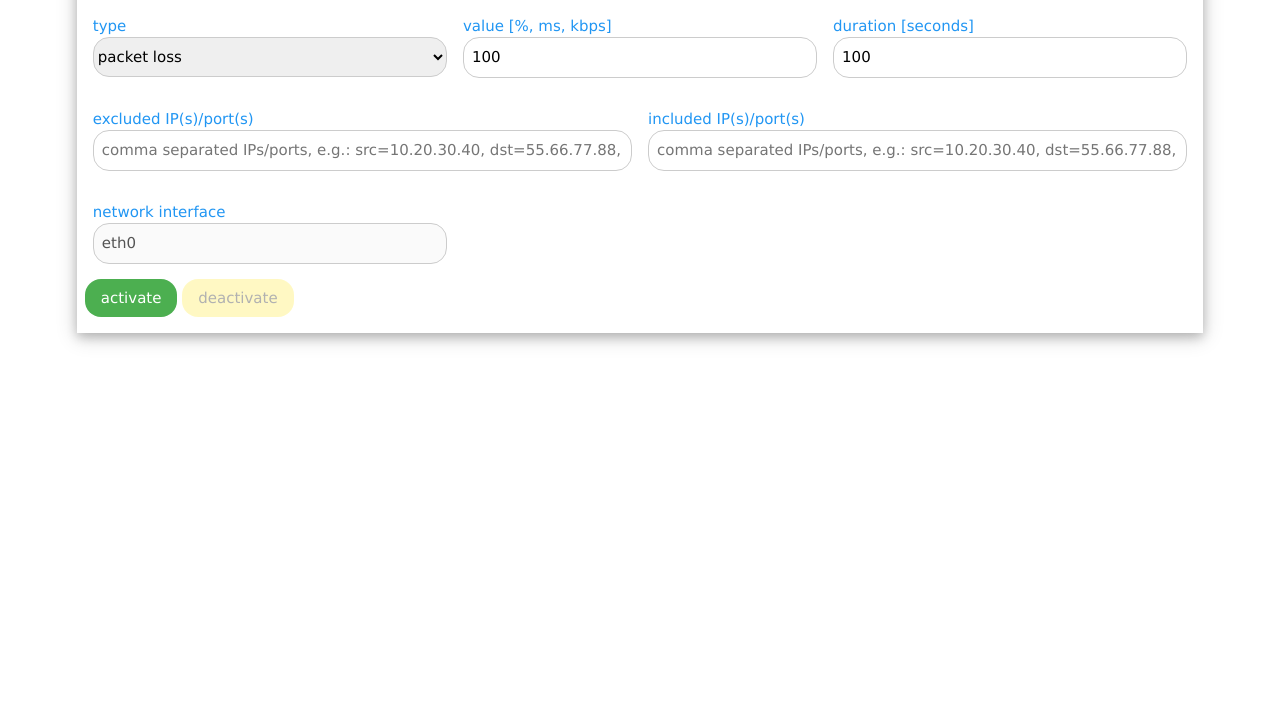
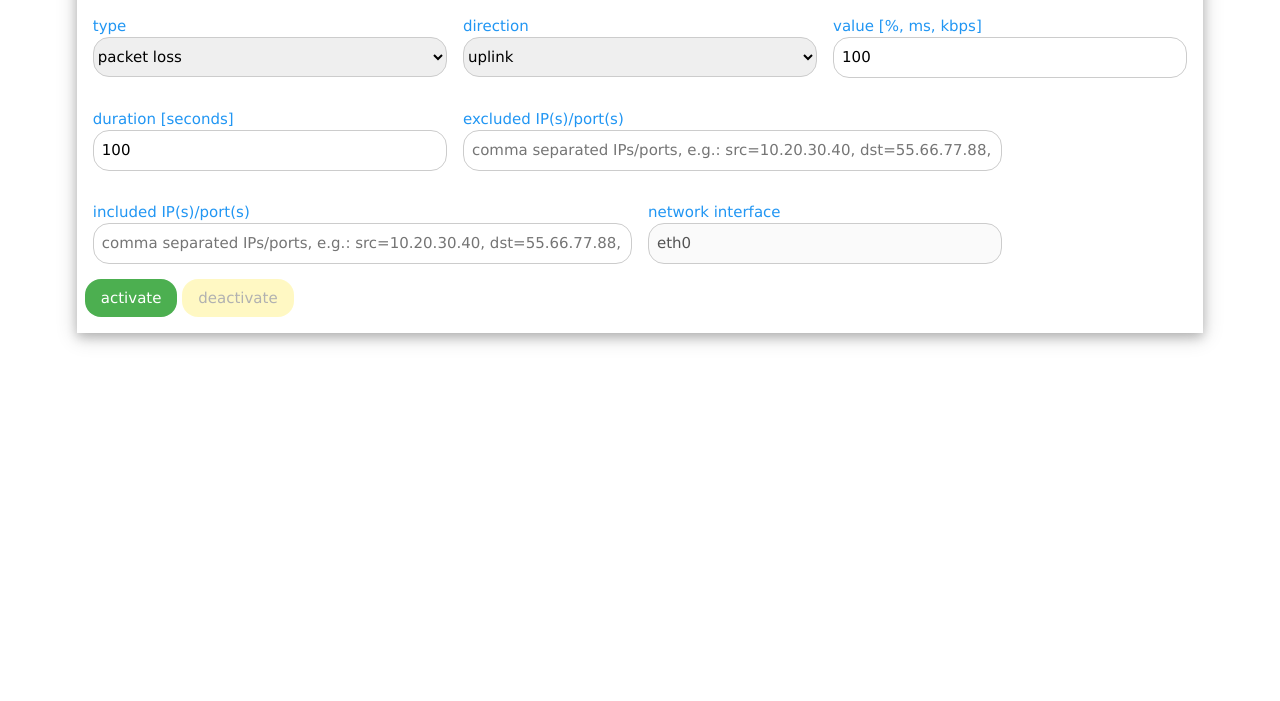
Before and after one commit to jstefek/netimpair_with_node, a website: page public/index.html in a window 1280 px wide. Shown: the part 99-800 px from the top of the page. Drawn offline with Linux system fonts and the light colour scheme; no server answers.

Commit message:
direction put back

```diff
--- a/public/index.html
+++ b/public/index.html
@@ -42,6 +42,7 @@
 
     function getParams() {
         return {
+            direction: $('#DIRECTION').val(),
             type: $('#TYPE').val(),
             value: $('#VALUE').val(),
             excluded: $('#EXCLUDED').val(),
@@ -113,6 +114,13 @@
                 </select>
             </p>
             <p class="w3-third">
+                <label for="DIRECTION" class="w3-text-blue">direction</label>
+                <select id="DIRECTION" class="w3-select w3-border w3-round-xlarge">
+                    <option>uplink</option>
+                    <option>downlink</option>
+                </select>
+            </p>
+            <p class="w3-third">
                 <label for="VALUE" class="w3-text-blue">value [%, ms, kbps]</label>
                 <input id="VALUE" type="text" class="w3-input w3-border w3-round-xlarge" value="100"/>
             </p>
```
Also changed, not shown: api/controllers/controller.js (+4 -4 lines).
